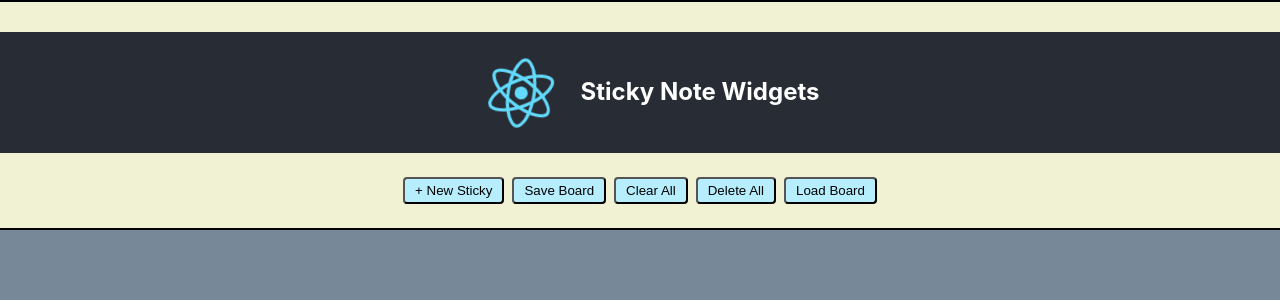
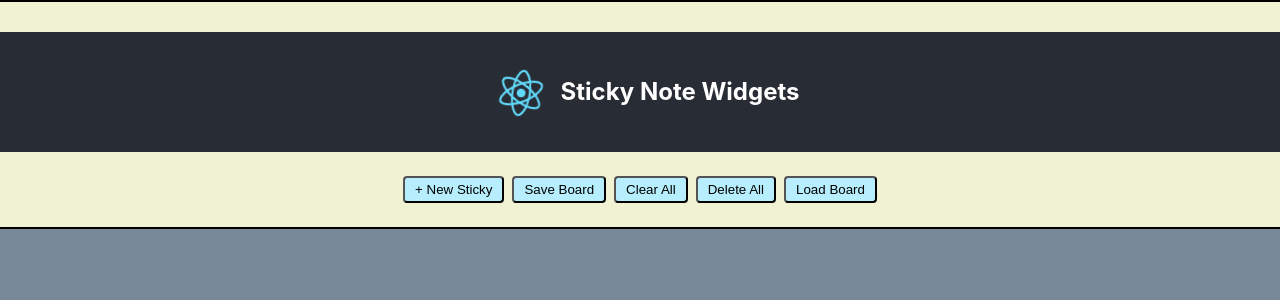
Before and after one commit to CodeConnects/stickits, a React (Create React App) app: page / in a window 1280 px wide. Shown: the top 300 px of the page. Built offline with nearby package versions, Linux system fonts and the light colour scheme.

Commit message:
change some class names and shrik the header logo

```diff
--- a/src/App.css
+++ b/src/App.css
@@ -2,13 +2,13 @@ body { background-color: lightslategray; border-top: 2px solid black; }
 
 .app { text-align: center; }
 
-.app-logo { height: 120px; width: 120px; margin:0px; pointer-events: none;
+.app-logo { height: 80px; width: 80px; margin:0px; pointer-events: none;
       vertical-align: middle; }
 
 @media (prefers-reduced-motion: no-preference) {
-    .app-logo { animation: App-logo-spin infinite 20s linear; }
+    .app-logo { animation: app-logo-spin infinite 20s linear; }
 }
-@keyframes App-logo-spin {
+@keyframes app-logo-spin {
     from { transform: rotate(0deg); }
     to { transform: rotate(360deg); }
 }
```
